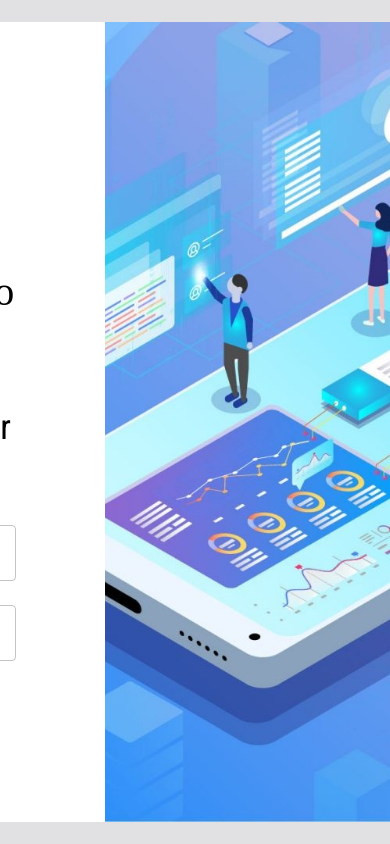
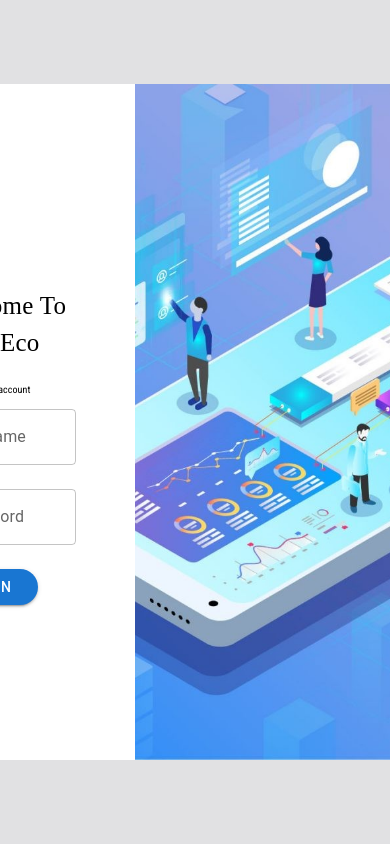
Before and after one commit to dinostrides/chargecoDashboard, a React (Vite) app in the folder client/: page / in a window 390 px wide. Built offline with nearby package versions, Linux system fonts and the light colour scheme; a web font is replaced by a local one.

Commit message:
login page responsiveness

```diff
--- a/client/src/Login.jsx
+++ b/client/src/Login.jsx
@@ -24,8 +24,8 @@ function Login() {
         sx={{
           width: "70%",
           height: "80%",
-          minWidth: "900px",
-          minHeight: "800px",
+          minWidth: "600px",
+          minHeight: "600px",
           display: "flex",
         }}
       >
@@ -60,7 +60,13 @@ function Login() {
             <Typography
               sx={{
                 marginLeft: "18%",
-                fontSize: "40px",
+                fontSize: {
+                  xl: '40px',
+                  lg: '40px',
+                  md: '35px',
+                  sm: '30px',
+                  xs: '25px'
+                },
                 fontFamily: "Arsenal SC"
               }}
             >
@@ -69,7 +75,13 @@ function Login() {
             <Typography
               sx={{
                 marginLeft: "18%",
-                fontSize: "35px",
+                fontSize: {
+                  xl: '35px',
+                  lg: '35px',
+                  md: '20px',
+                  sm: '15px',
+                  xs: '10px'
+                },
                 fontFamily: "Roboto Condensed",
                 marginTop: '20px'
               }}
--- a/client/src/Overview.jsx
+++ b/client/src/Overview.jsx
@@ -43,7 +43,6 @@ function Overview() {
   const [totalLocations, setTotalLocations] = useState();
   const [totalChargingPoints, setTotalChargingPoints] = useState();
 
-
   // Table data
   const [tableData, setTableData] = useState([]);
 
@@ -58,7 +57,6 @@ function Overview() {
   useEffect(() => {
     const fetchData = async () => {
       try {
-        // Fetching map coordinates
         const map_coordinates = await axios.post('http://localhost:8000/overviewMap/', {
           location_status: locationStatus,
           power_type: powerType
@@ -92,8 +90,6 @@ function Overview() {
 
         const tableDataArr = tableResponse.data;
         setTableData(tableDataArr);
-
-
       }
       catch (error) {
         console.log(error.message)
```
Also changed, not shown: 1 other file (tests, documents, lock files or other folders).
